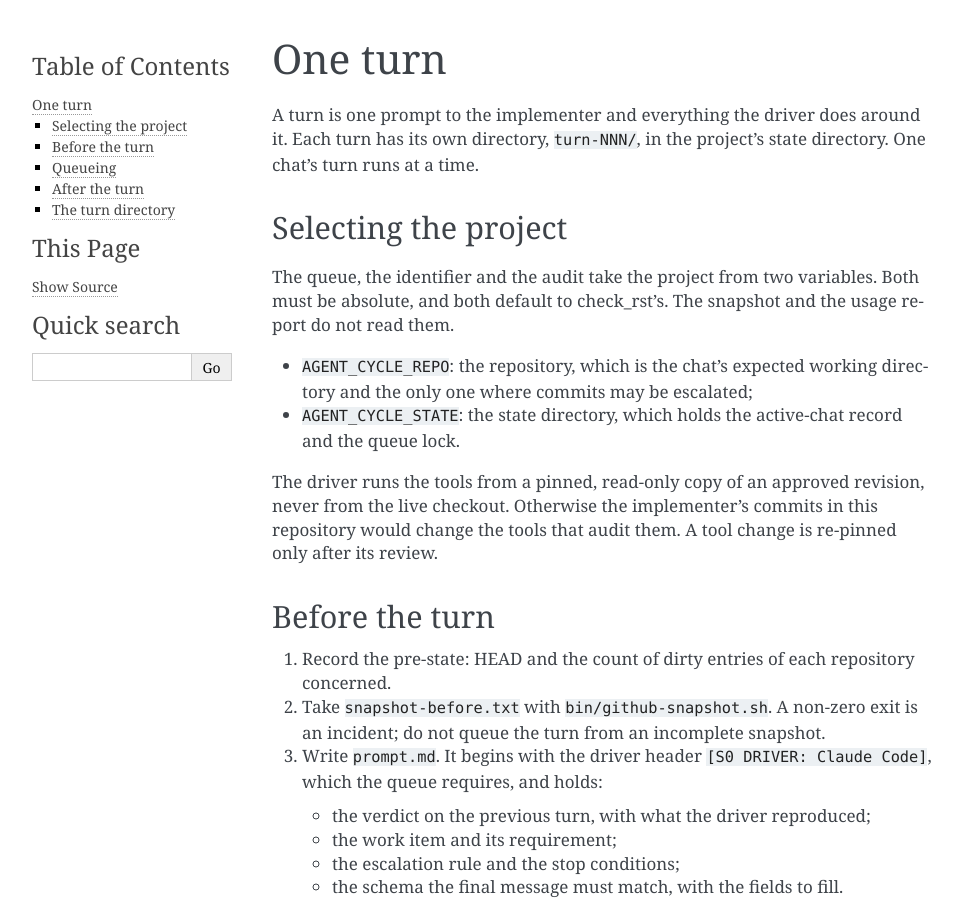
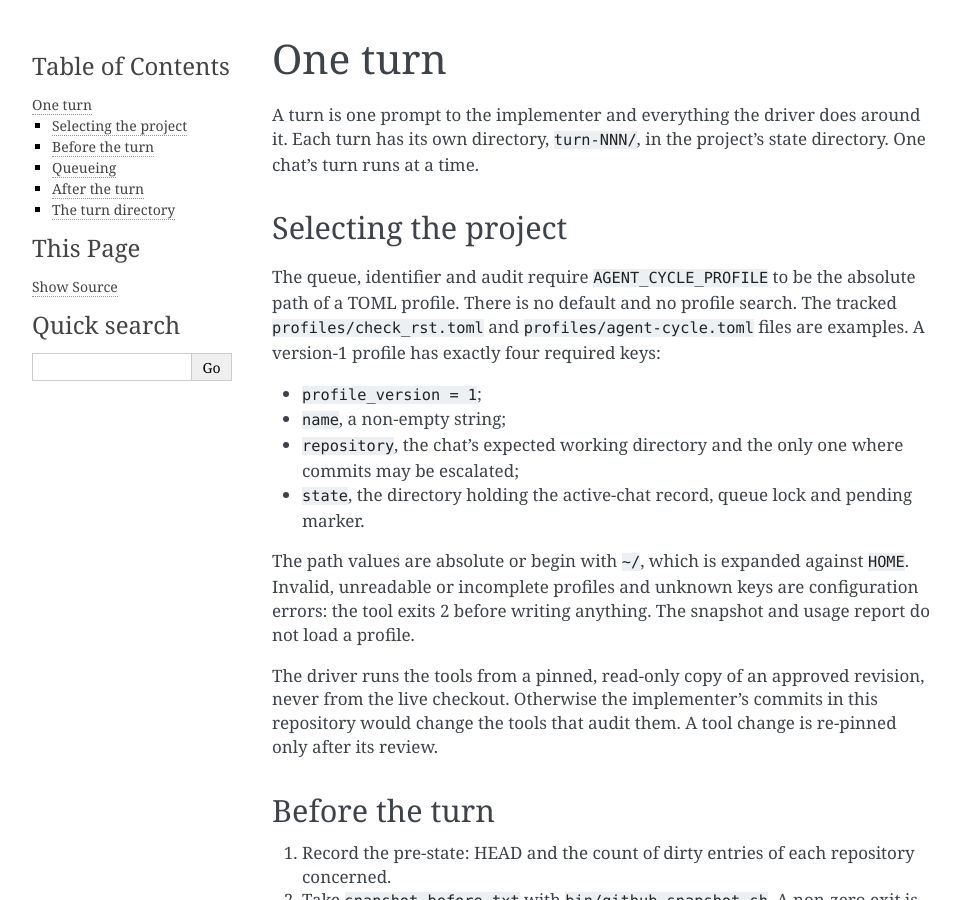
Before and after one commit to dememax/agent-cycle, a Sphinx documentation site: the page built from docs/turn.rst, in a window 1280 px wide and 900 px high. Shown: the whole window, without its empty margins (148-1110 px from the left). Built offline with Sphinx 7.4.7, drawn with Linux system fonts in a browser that asks for light colours.

Commit message:
feat: select stateful tools with project profiles
Load the required project profile at entry to the identifier, queue and audit,
and derive both repository and state from that single validated object.  Each
tool now renders configuration errors as one stderr line with exit status 2
before it creates state or result files.  This removes the queue's independent
legacy state override and makes identifier and queue selection identical.

Add tracked check_rst and agent-cycle profiles containing only the four
version-1 settings the tools consume.  Adapt the isolated harness to generate
a profile, remove the superseded legacy-override test, and retain explicit
refusal coverage for every retired variable in all three tools.

Update README, AGENTS and the Sphinx documents for the profile contract and
current work-package status.  No validation-command, schema or configurable
allowlist promise is added; those settings are not read by the tools.

Validation: python3.14 -m pytest passed 253 tests; check_formatting --all
passed 5 of 5 with no new suppression; git diff --check passed.  The required
check_rst check --skip-fixable, fix --fast, check loop passed for two changed
RST files with zero warnings or errors and no automatic edits.

Co-Authored-By: Codex GPT-5 <noreply@openai.com>

```diff
--- a/docs/turn.rst
+++ b/docs/turn.rst
@@ -14,14 +14,22 @@ project's state directory. One chat's turn runs at a time.
 Selecting the project
 ***********************
 
-The queue, the identifier and the audit take the project from two
-variables. Both must be absolute, and both default to check_rst's. The
-snapshot and the usage report do not read them.
+The queue, identifier and audit require ``AGENT_CYCLE_PROFILE`` to be the
+absolute path of a TOML profile. There is no default and no profile search.
+The tracked ``profiles/check_rst.toml`` and ``profiles/agent-cycle.toml``
+files are examples. A version-1 profile has exactly four required keys:
 
-- ``AGENT_CYCLE_REPO``: the repository, which is the chat's expected
-  working directory and the only one where commits may be escalated;
-- ``AGENT_CYCLE_STATE``: the state directory, which holds the active-chat
-  record and the queue lock.
+- ``profile_version = 1``;
+- ``name``, a non-empty string;
+- ``repository``, the chat's expected working directory and the only one
+  where commits may be escalated;
+- ``state``, the directory holding the active-chat record, queue lock and
+  pending marker.
+
+The path values are absolute or begin with ``~/``, which is expanded against
+``HOME``. Invalid, unreadable or incomplete profiles and unknown keys are
+configuration errors: the tool exits 2 before writing anything. The snapshot
+and usage report do not load a profile.
 
 The driver runs the tools from a pinned, read-only copy of an approved
 revision, never from the live checkout. Otherwise the implementer's
```
Also changed, not shown: AGENTS.md (+1 -4 lines), README.md (+30 -19 lines), docs/index.rst (+5 -6 lines), 9 other files.
